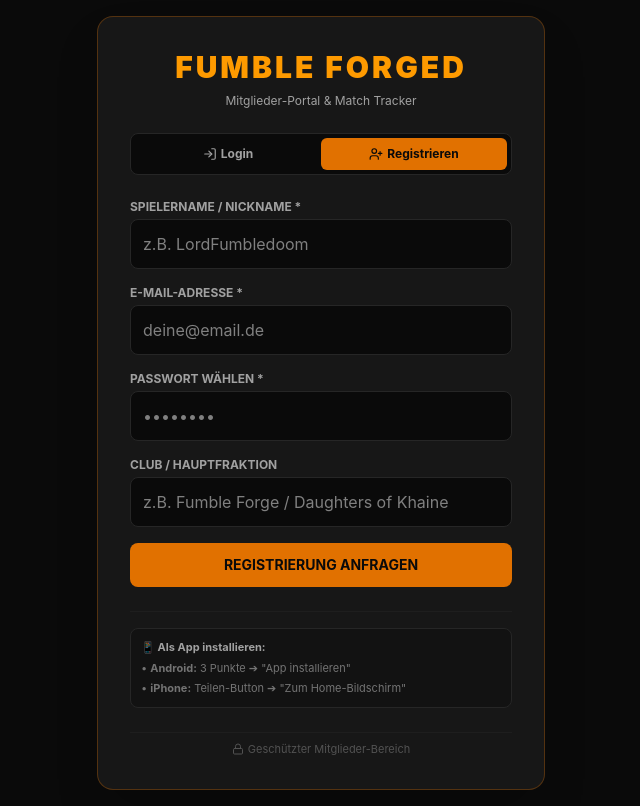
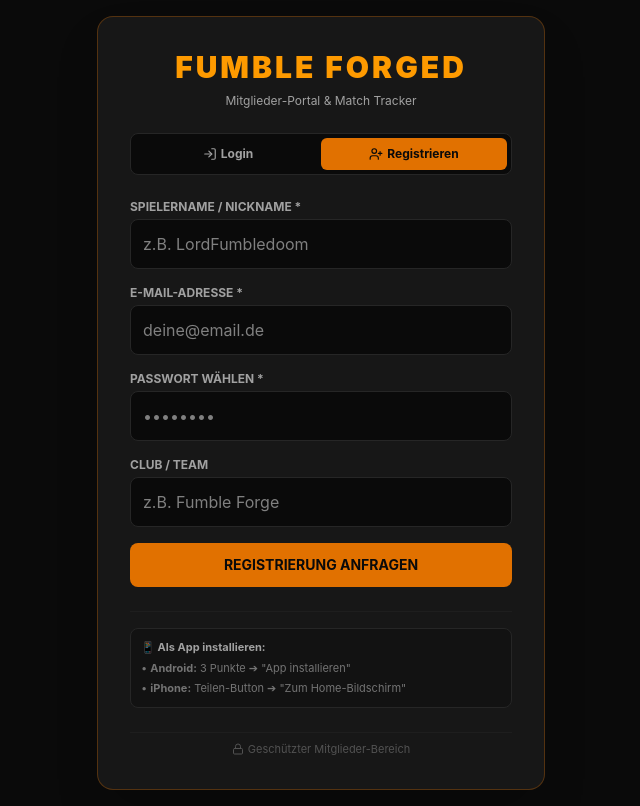
Before and after one commit to FumbleForge/fumble-forge-tracker, a React (Vite) app: page / in a window 1280 px wide. Both pictures are taken after a click on the button "Registrieren". Shown: the whole page, without its empty margins (319-959 px from the left). Built offline with nearby package versions, Linux system fonts and the light colour scheme.

Commit message:
feat: Login_view_fix

```diff
--- a/src/components/LoginView.jsx
+++ b/src/components/LoginView.jsx
@@ -339,13 +339,13 @@
             </div>
             <div>
               <label className="block text-xs uppercase font-bold text-neutral-400 mb-1">
-                Club / Hauptfraktion
+                Club / Team
               </label>
               <input
                 type="text"
                 value={club}
                 onChange={(e) => setClub(e.target.value)}
-                placeholder="z.B. Fumble Forge / Daughters of Khaine"
+                placeholder="z.B. Fumble Forge"
                 className="w-full bg-neutral-950 border border-neutral-800 rounded-lg p-3 text-neutral-100 focus:border-amber-500 focus:outline-none"
               />
             </div>
```
Also changed, not shown: 1 other file (tests, documents, lock files or other folders).
